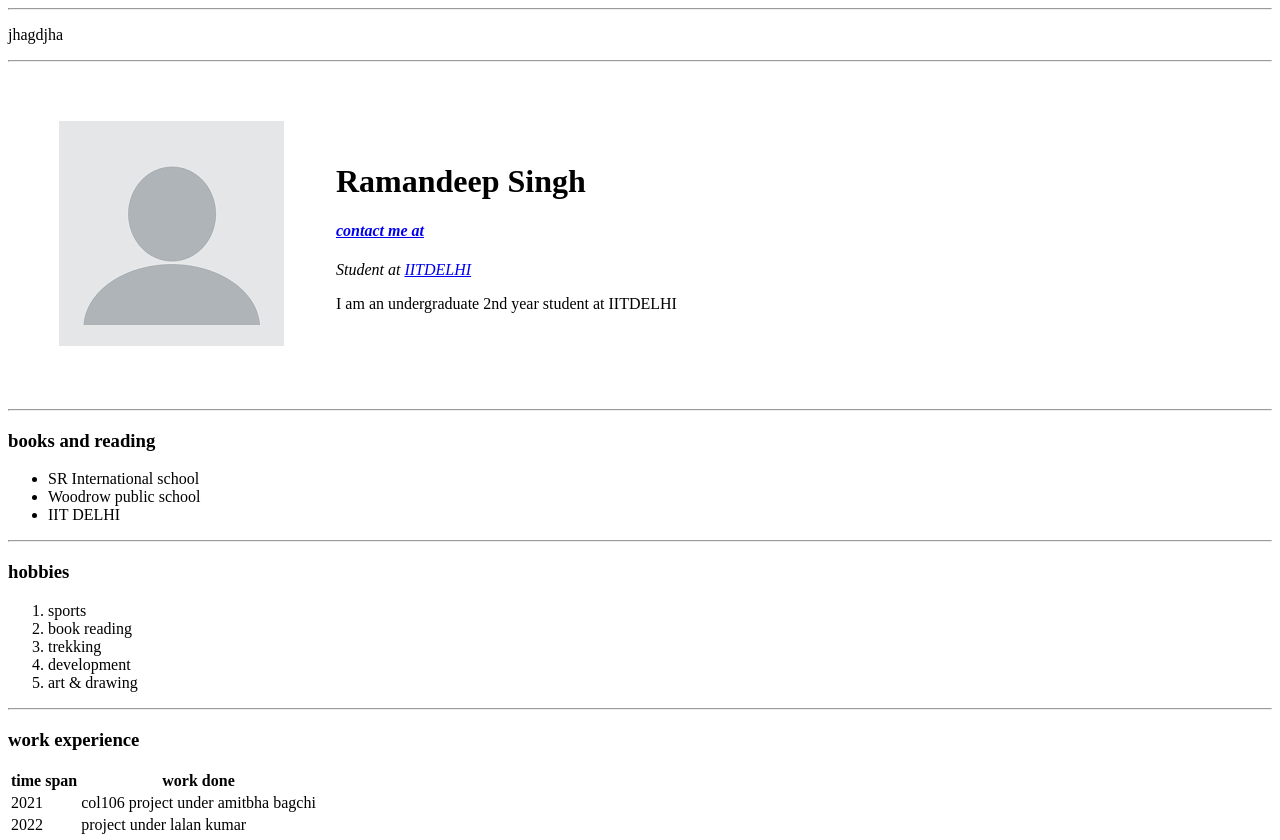
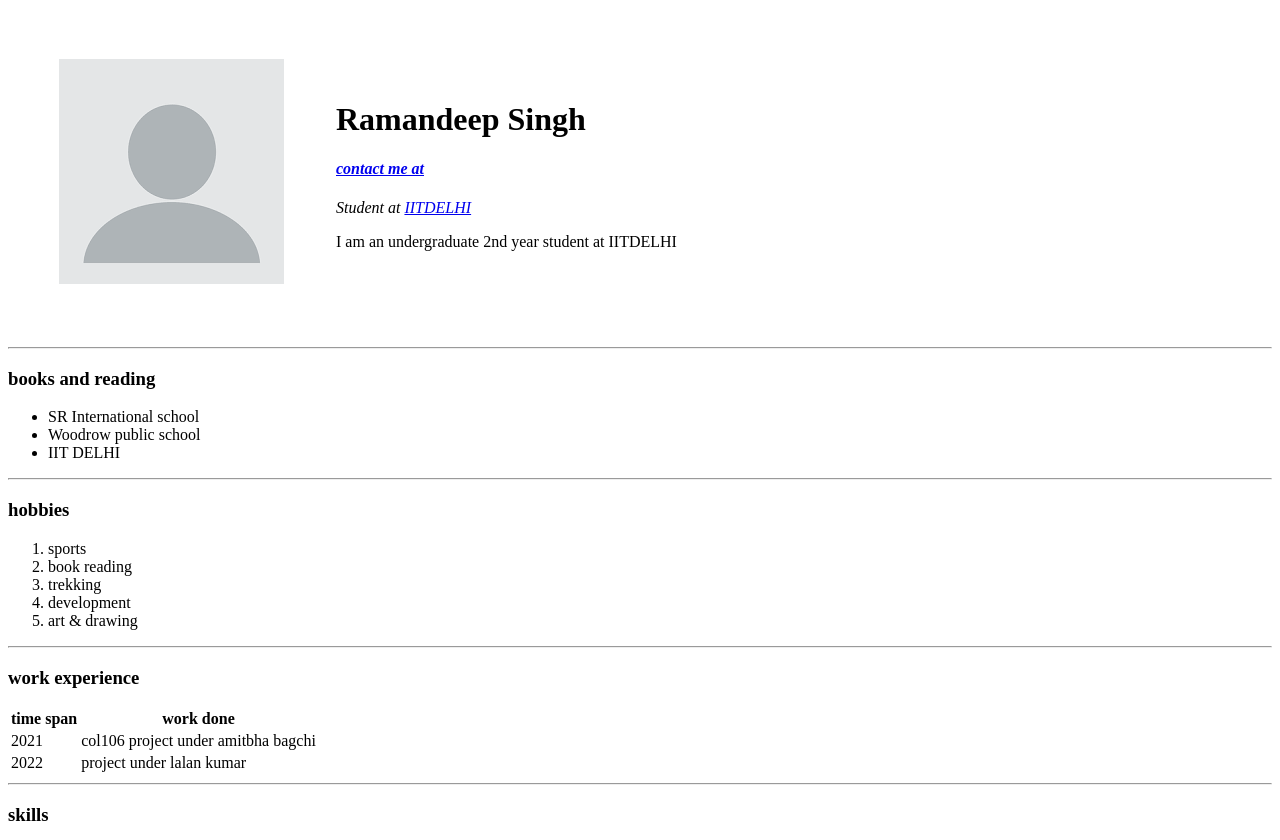
Before and after one commit to reshorom/CV-HMTL, a plain HTML site: page index.html in a window 1280 px wide. Shown: the top 840 px of the page. Drawn offline with Linux system fonts and the light colour scheme.

Commit message:
restoring

```diff
--- a/index.html
+++ b/index.html
@@ -7,9 +7,6 @@
     <title>Raman's personal site</title>
   </head>
   <body>
-    <hr>
-    <p>jhagdjha</p>
-    <hr>
     <table cellspacing="50">
       <tr>
         <td>
```
